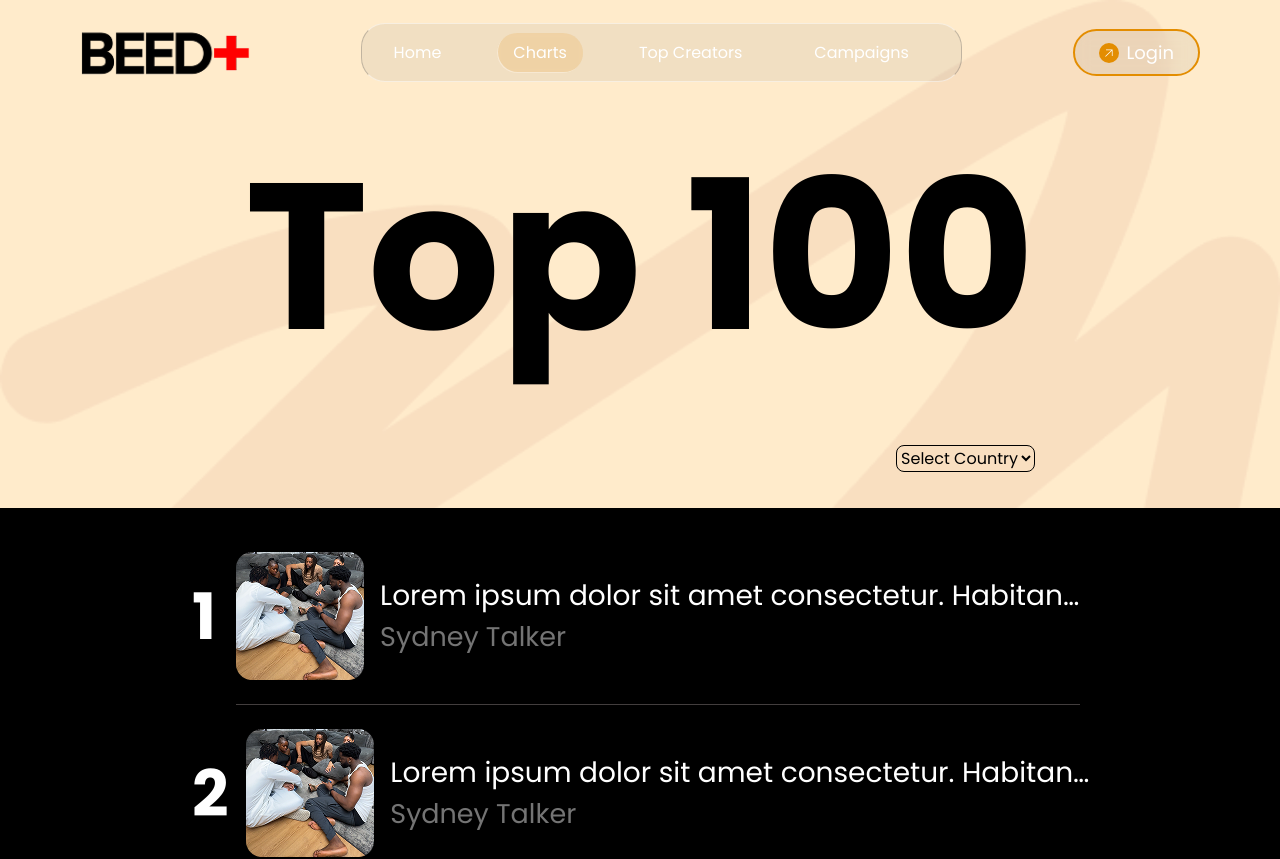
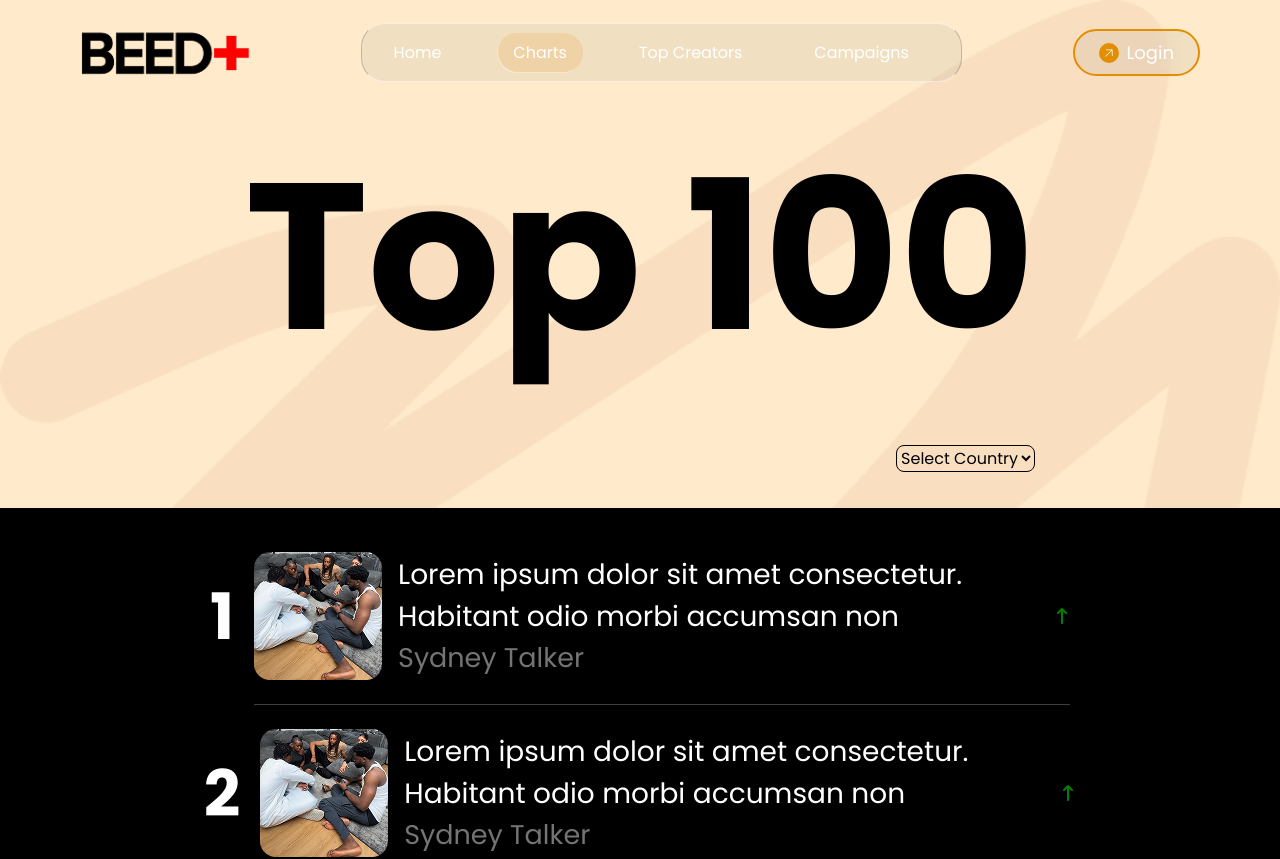
Before and after one commit to Beed-Plus/Beed-Plus-Frontend, a React (Vite) app: page /charts/top100 in a window 1280 px wide. Shown: the top 859 px of the page. Built offline with nearby package versions, Linux system fonts and the light colour scheme.

Commit message:
fixing ranking

```diff
--- a/package.json
+++ b/package.json
@@ -13,6 +13,7 @@
     "@tailwindcss/vite": "^4.1.18",
     "react": "^19.2.0",
     "react-dom": "^19.2.0",
+    "react-icons": "^5.5.0",
     "react-router": "^7.13.0",
     "tailwindcss": "^4.1.18"
   },
--- a/src/components/VideoRankingComponent/index.tsx
+++ b/src/components/VideoRankingComponent/index.tsx
@@ -1,3 +1,4 @@
+import { FaArrowUpLong } from "react-icons/fa6";
 import { Images } from "../../assets";
 
 interface VRCInterface {
@@ -6,18 +7,19 @@ interface VRCInterface {
 
 export default function VideoRankingComponent(props: VRCInterface){
     return(
-        <div className="text-white flex gap-2  gap-5 items-center w-full lg:w-[80%]">
+        <div className="text-white flex gap-2 gap-5 items-center justify-center w-[90vw] lg:w-[80vw]">
             <div className="text-[20px] lg:text-[64px] font-bold">{props.position}</div>
             <div className="flex gap-4 items-center justify-center border-b-[1px] py-2 lg:py-6 border-[#433E3E]">
                 <img src={Images.rankingImg} alt="" className="w-[55px] h-[55px] lg:w-[128px] lg:h-[128px]" />
-                <div className="w-[200px] md:w-[450px] xl:w-[700px]">
-                    <div className="text-[15px] lg:text-[28px] truncate">
+                <div className="w-[50vw]">
+                    <div className="text-[15px] lg:text-[28px] line-clamp-2">
                         Lorem ipsum dolor sit amet consectetur. Habitant odio morbi accumsan non
                     </div>
-                    <p className="lg:text-[27px] text-[#747474]">
+                    <p className="text-[12px] lg:text-[27px] text-[#747474]">
                         Sydney Talker
                     </p>
                 </div>
+                <FaArrowUpLong color="green" />
             </div>
         </div>
     )
--- a/src/pages/Charts/index.tsx
+++ b/src/pages/Charts/index.tsx
@@ -11,7 +11,7 @@ export default function Charts(){
             topComponent={
                 <Link to={"/charts/top100"}>
                 <div className="py-4 lg:py-12">
-                    <div className="relative h-[214px] md:h-auto lg:p-8 p-4 bg-[#FFEBCB] bg-[url(/scribble-bg.png)] rounded-[24px] inset-shadow-[-9px_-5px_15px_0_rgba(0,0,0,0.25)]">
+                    <div className="relative h-[214px] md:h-auto lg:p-8 p-4 bg-[#FFEBCB] bg-[url(/scribble-bg.png)] bg-cover rounded-[24px] inset-shadow-[-9px_-5px_15px_0_rgba(0,0,0,0.25)]">
                         <div className="relative flex items-end h-full">
                             <div className="absolute top-0 right-0 w-[95px]">
                                 <img src={Images.logoBlack} />
```
Also changed, not shown: 1 other file (tests, documents, lock files or other folders).
